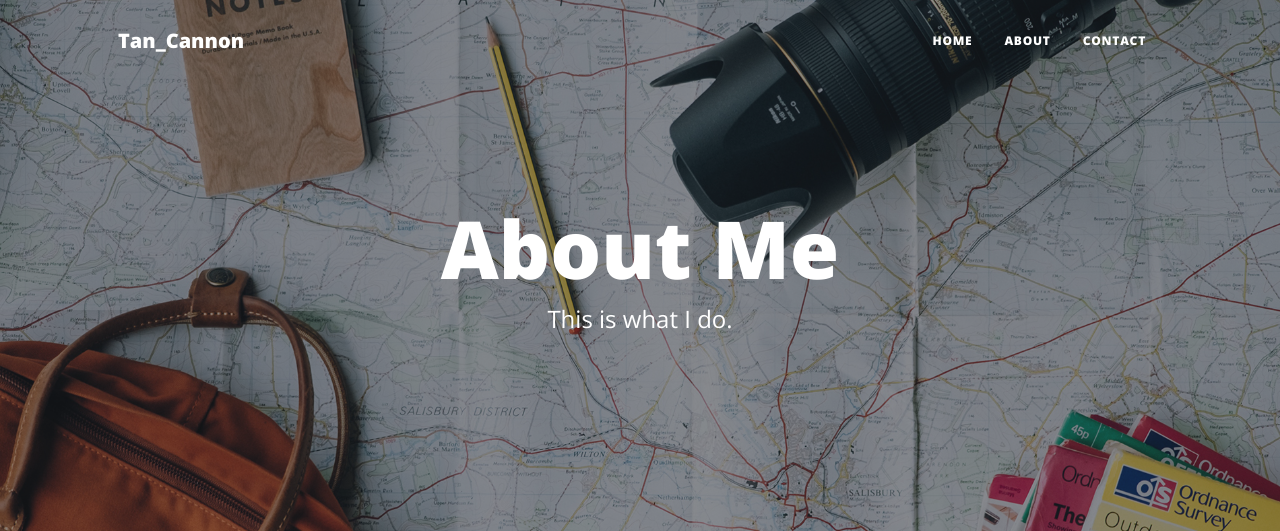
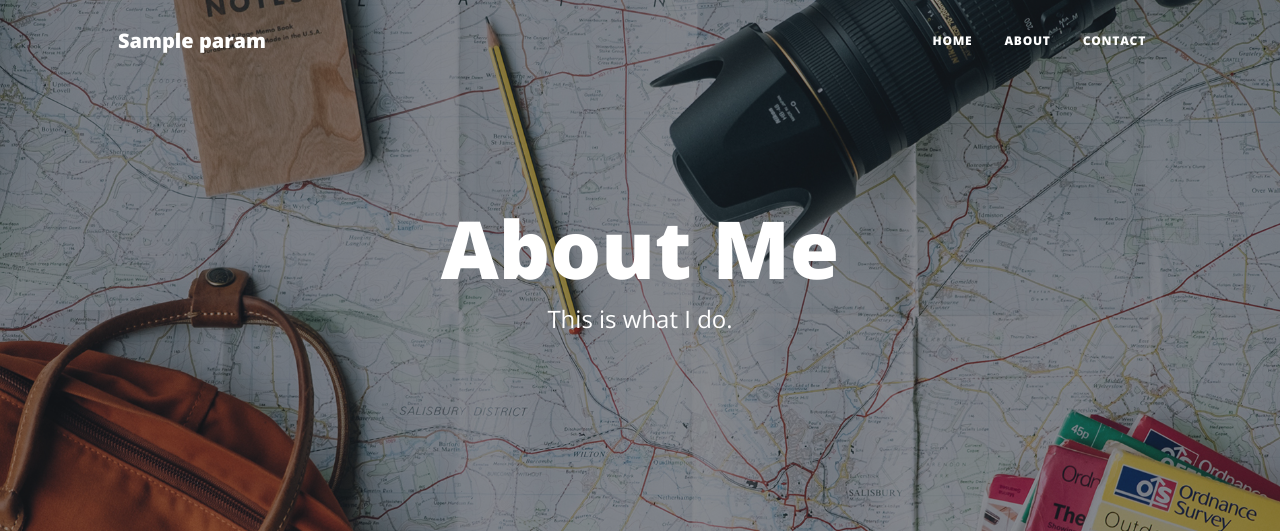
Before and after one commit to TanCannon/TechPost, a Flask app: template templates/about.html in a window 1280 px wide. Shown: the top 531 px of the page. Run offline with Flask 3, Linux system fonts and the light colour scheme; the template is opened without the code that fills it: most values are stand-ins (such as "Sample title", 1, 10 or a date in 2020); parts of the project's set-up code (start-up, migrations or seed data) failed here and were passed over; some libraries are stand-ins or nearby versions.

Commit message:
removed branding and changed the primary home btn name
Primary home btn name is website name

Removed website name from the page title.

```diff
--- a/templates/layout.html
+++ b/templates/layout.html
@@ -61,7 +61,7 @@
     <!-- Navigation-->
     <nav class="navbar navbar-expand-lg navbar-light" id="mainNav">
         <div class="container px-4 px-lg-5">
-            <a class="navbar-brand" href="/">Tan_Cannon</a>
+            <a class="navbar-brand" href="/">{{params["website_name"]}}</a>
             <button class="navbar-toggler" type="button" data-bs-toggle="collapse" data-bs-target="#navbarResponsive"
                 aria-controls="navbarResponsive" aria-expanded="false" aria-label="Toggle navigation">
                 Menu <i class="fas fa-bars"></i>
--- a/templates/post.html
+++ b/templates/post.html
@@ -6,7 +6,7 @@
     {% set fname =  'assets/img/default-thumbnail.jpg' %}
 {% endif %}
 
-{% block title %}{{ post.title }} | {{ params['website_name'] }}{% endblock %}
+{% block title %}{{ post.title }}{% endblock %}
 {% block meta_description %}{{ post.description or params['website_description'] }}{% endblock %}
 
 {% block og_title %}{{ post.title }}{% endblock %}
```
